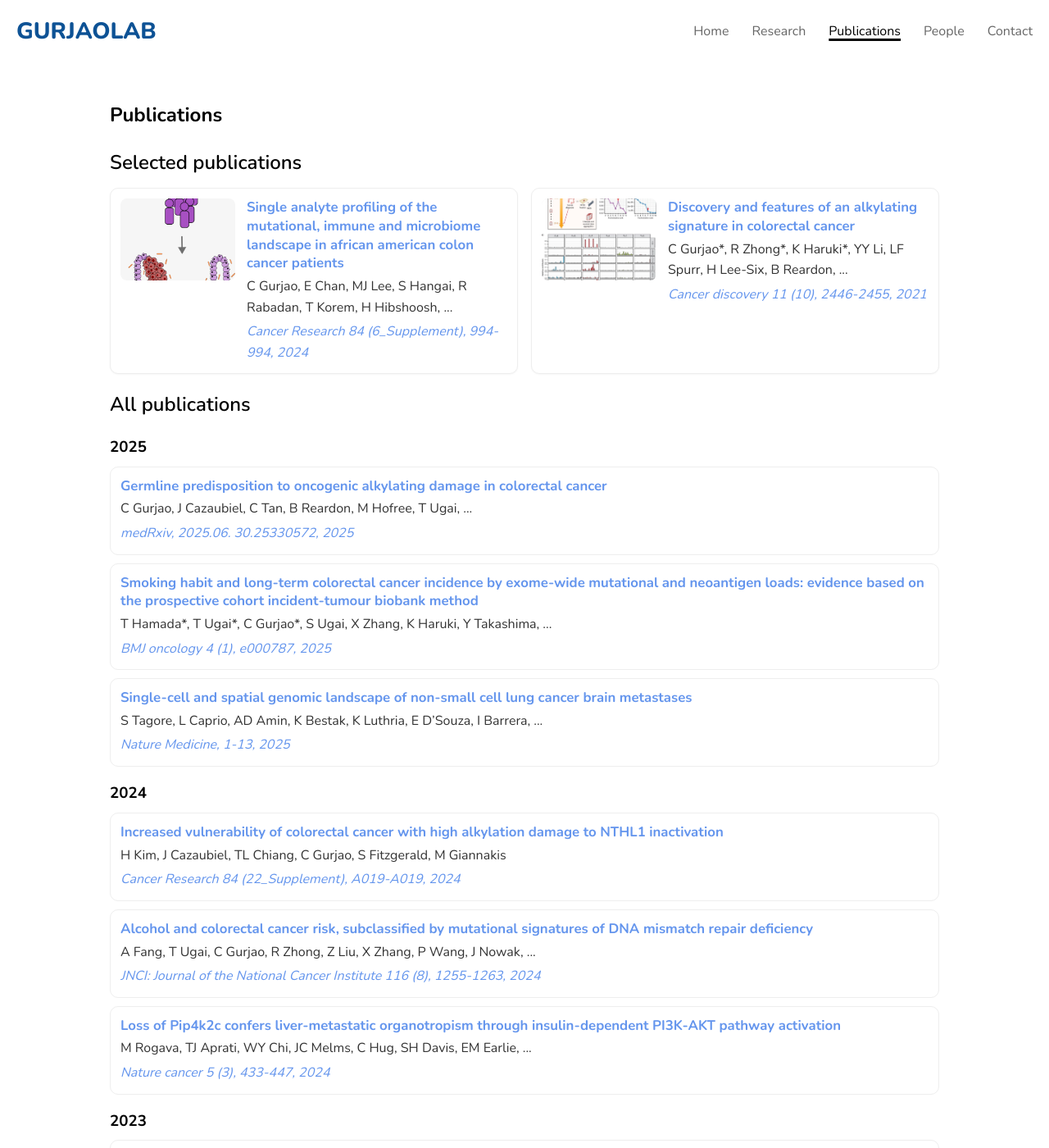
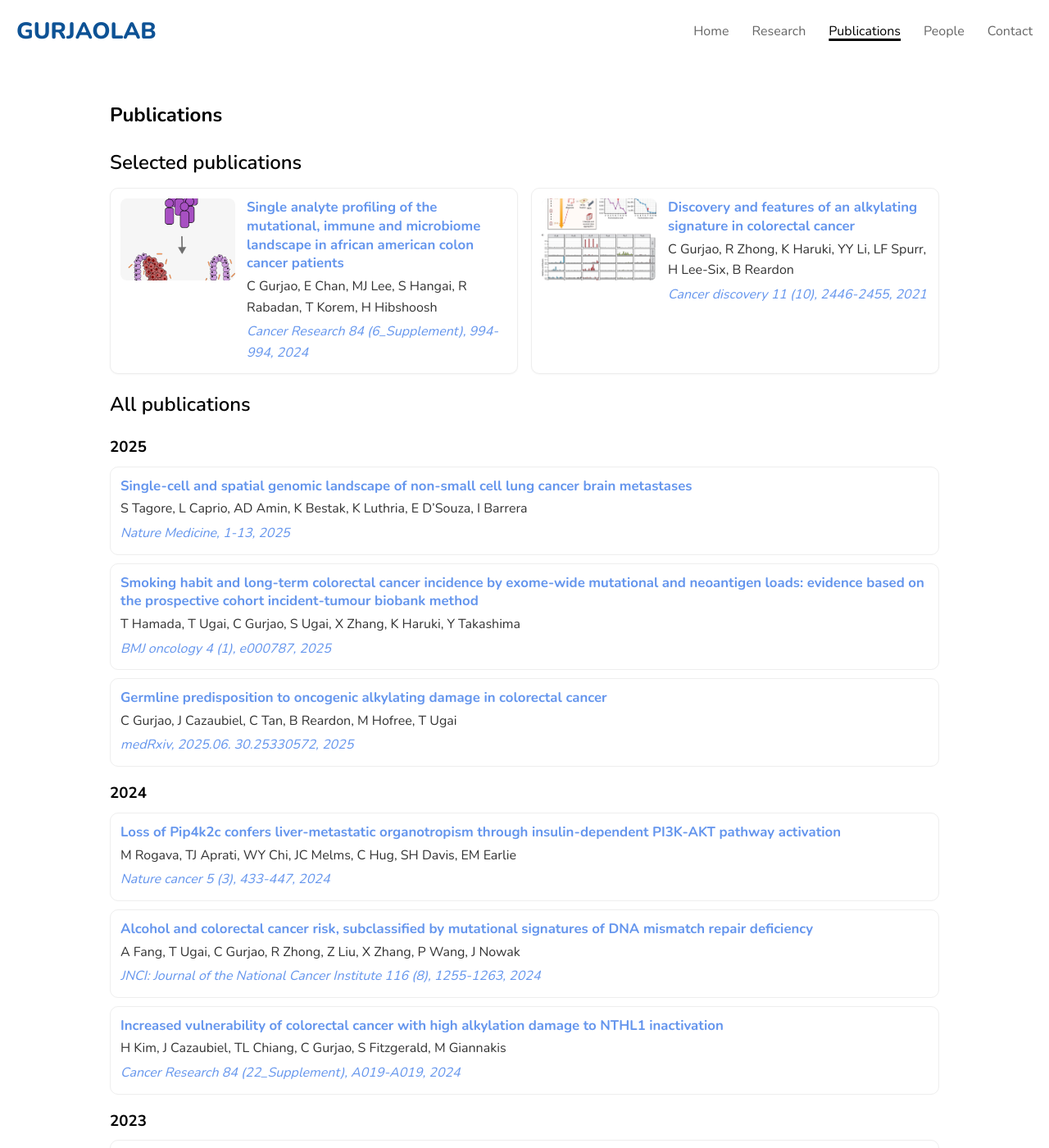
Before and after one commit to joseph-gad-code/Gurjao-Lab-Website, a Jekyll site: the page built from pages/publications/index.md, in a window 1280 px wide and 1400 px high. Shown: the whole window at 82% size. Built offline with Jekyll 4.4.1, drawn with Linux system fonts in a browser that asks for light colours; some of the changed text lies outside the part shown.

Commit message:
Update index.md

```diff
--- a/pages/publications/index.md
+++ b/pages/publications/index.md
@@ -8,91 +8,87 @@
   <h1>Publications</h1>
 
   {%- assign pubs = site.data.publications | default: empty -%}
-  {%- if pubs == empty or pubs == nil -%}
+
+  {%- if pubs == empty or pubs == nil or pubs.size == 0 -%}
     <p>No publications found yet.</p>
-    {%- exit -%}
-  {%- endif -%}
+  {%- else -%}
 
-  {%- comment -%} Normalize authors (remove asterisks and ellipses) into a new array {%- endcomment -%}
-  {%- assign cleaned = "" | split: "" -%}
-  {%- for p in pubs -%}
-    {%- assign clean_authors = p.authors
-        | replace: ', ...', ''
-        | replace: '...', ''
-        | replace: '*', '' -%}
-    {%- assign item = p | merge: { "authors": clean_authors } -%}
-    {%- assign cleaned = cleaned | push: item -%}
-  {%- endfor -%}
+    {%- assign selected = pubs | where: "selected_publication", true -%}
+    {%- assign not_selected = pubs | where_exp: "x", "x.selected_publication != true" -%}
 
-  {%- assign selected = cleaned | where: "selected_publication", true -%}
-  {%- assign not_selected = cleaned | where_exp: "x", "x.selected_publication != true" -%}
-
-  {%- if selected and selected.size > 0 -%}
-    <h2 class="pubs-subtitle">Selected publications</h2>
-    <div class="pub-cards-grid">
-      {%- for p in selected -%}
-        <article class="pub-card">
-          {%- if p.image and p.image != "" -%}
-            <div class="pub-card-media">
-              <img src="{{ p.image | relative_url }}" alt="{{ p.title | escape }}">
-            </div>
-          {%- endif -%}
-          <div class="pub-card-body">
-            <h3 class="pub-title">
-              <a class="pub-link" href="{{ p.url }}" target="_blank" rel="noopener">{{ p.title }}</a>
-            </h3>
-            <div class="pub-authors">{{ p.authors }}</div>
-            <div class="pub-venue">
-              <em>
-                <a class="pub-link" href="{{ p.url }}" target="_blank" rel="noopener">{{ p.journal }}</a>
-              </em>
-              {%- unless p.journal contains p.year -%}
-                <span class="pub-year"> · {{ p.year }}</span>
-              {%- endunless -%}
-            </div>
-
-            {%- if p.doi and p.doi != "" -%}
-              <div class="pub-actions">
-                <a class="pub-btn" href="https://doi.org/{{ p.doi }}" target="_blank" rel="noopener">DOI</a>
+    {%- if selected and selected.size > 0 -%}
+      <h2 class="pubs-subtitle">Selected publications</h2>
+      <div class="pub-cards-grid">
+        {%- for p in selected -%}
+          {%- assign clean_authors = p.authors
+              | replace: ', ...', ''
+              | replace: '...', ''
+              | replace: '*', '' -%}
+          <article class="pub-card">
+            {%- if p.image and p.image != "" -%}
+              <div class="pub-card-media">
+                <img src="{{ p.image | relative_url }}" alt="{{ p.title | escape }}">
               </div>
             {%- endif -%}
-          </div>
-        </article>
-      {%- endfor -%}
-    </div>
+            <div class="pub-card-body">
+              <h3 class="pub-title">
+                <a class="pub-link" href="{{ p.url }}" target="_blank" rel="noopener">{{ p.title }}</a>
+              </h3>
+              <div class="pub-authors">{{ clean_authors }}</div>
+              <div class="pub-venue">
+                <em>
+                  <a class="pub-link" href="{{ p.url }}" target="_blank" rel="noopener">{{ p.journal }}</a>
+                </em>
+                {%- unless p.journal contains p.year -%}
+                  <span class="pub-year"> · {{ p.year }}</span>
+                {%- endunless -%}
+              </div>
+              {%- if p.doi and p.doi != "" -%}
+                <div class="pub-actions">
+                  <a class="pub-btn" href="https://doi.org/{{ p.doi }}" target="_blank" rel="noopener">DOI</a>
+                </div>
+              {%- endif -%}
+            </div>
+          </article>
+        {%- endfor -%}
+      </div>
+    {%- endif -%}
+
+    <h2 class="pubs-subtitle">All publications</h2>
+    {%- assign years = pubs | map: "year" | uniq | sort | reverse -%}
+
+    {%- for y in years -%}
+      <h3 class="pub-year-heading">{{ y }}</h3>
+      <div class="pub-list">
+        {%- for p in not_selected -%}
+          {%- if p.year == y -%}
+            {%- assign clean_authors = p.authors
+                | replace: ', ...', ''
+                | replace: '...', ''
+                | replace: '*', '' -%}
+            <article class="pub-list-item">
+              <h4 class="pub-title">
+                <a class="pub-link" href="{{ p.url }}" target="_blank" rel="noopener">{{ p.title }}</a>
+              </h4>
+              <div class="pub-authors">{{ clean_authors }}</div>
+              <div class="pub-venue">
+                <em>
+                  <a class="pub-link" href="{{ p.url }}" target="_blank" rel="noopener">{{ p.journal }}</a>
+                </em>
+                {%- unless p.journal contains p.year -%}
+                  <span class="pub-year"> · {{ p.year }}</span>
+                {%- endunless -%}
+              </div>
+              {%- if p.doi and p.doi != "" -%}
+                <div class="pub-actions">
+                  <a class="pub-btn" href="https://doi.org/{{ p.doi }}" target="_blank" rel="noopener">DOI</a>
+                </div>
+              {%- endif -%}
+            </article>
+          {%- endif -%}
+        {%- endfor -%}
+      </div>
+    {%- endfor -%}
+
   {%- endif -%}
-
-  <h2 class="pubs-subtitle">All publications</h2>
-  {%- assign sorted = not_selected | sort: "year" | reverse -%}
-  {%- assign years = sorted | map: "year" | uniq -%}
-
-  {%- for y in years -%}
-    <h3 class="pub-year-heading">{{ y }}</h3>
-    <div class="pub-list">
-      {%- for p in sorted -%}
-        {%- if p.year == y -%}
-          <article class="pub-list-item">
-            <h4 class="pub-title">
-              <a class="pub-link" href="{{ p.url }}" target="_blank" rel="noopener">{{ p.title }}</a>
-            </h4>
-            <div class="pub-authors">{{ p.authors }}</div>
-            <div class="pub-venue">
-              <em>
-                <a class="pub-link" href="{{ p.url }}" target="_blank" rel="noopener">{{ p.journal }}</a>
-              </em>
-              {%- unless p.journal contains p.year -%}
-                <span class="pub-year"> · {{ p.year }}</span>
-              {%- endunless -%}
-            </div>
-
-            {%- if p.doi and p.doi != "" -%}
-              <div class="pub-actions">
-                <a class="pub-btn" href="https://doi.org/{{ p.doi }}" target="_blank" rel="noopener">DOI</a>
-              </div>
-            {%- endif -%}
-          </article>
-        {%- endif -%}
-      {%- endfor -%}
-    </div>
-  {%- endfor -%}
 </section>
```
